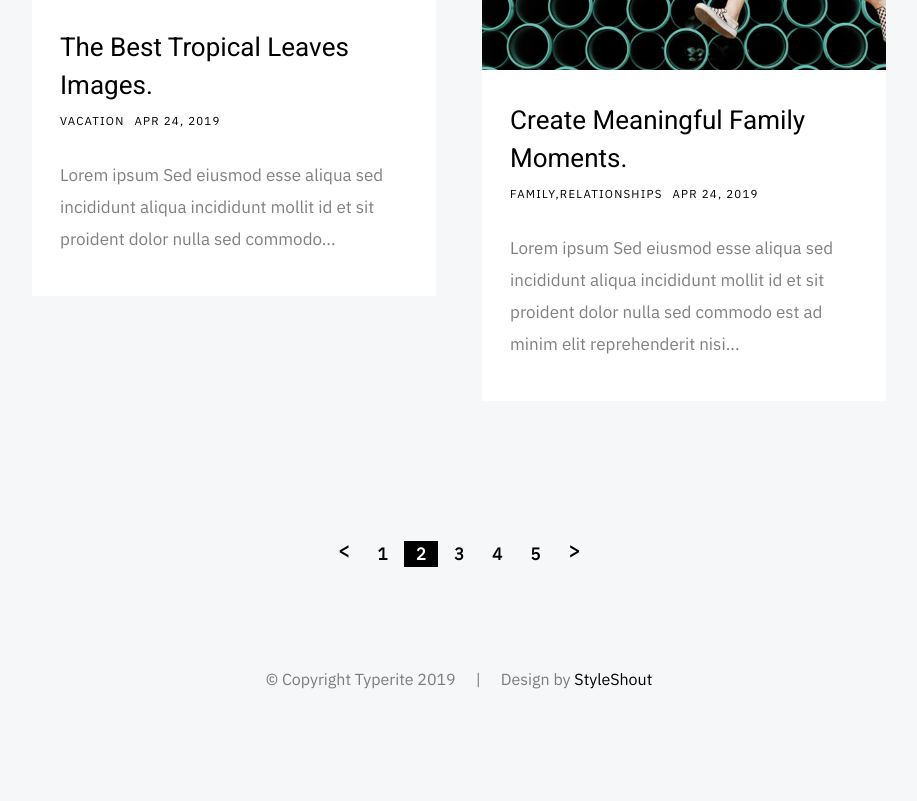
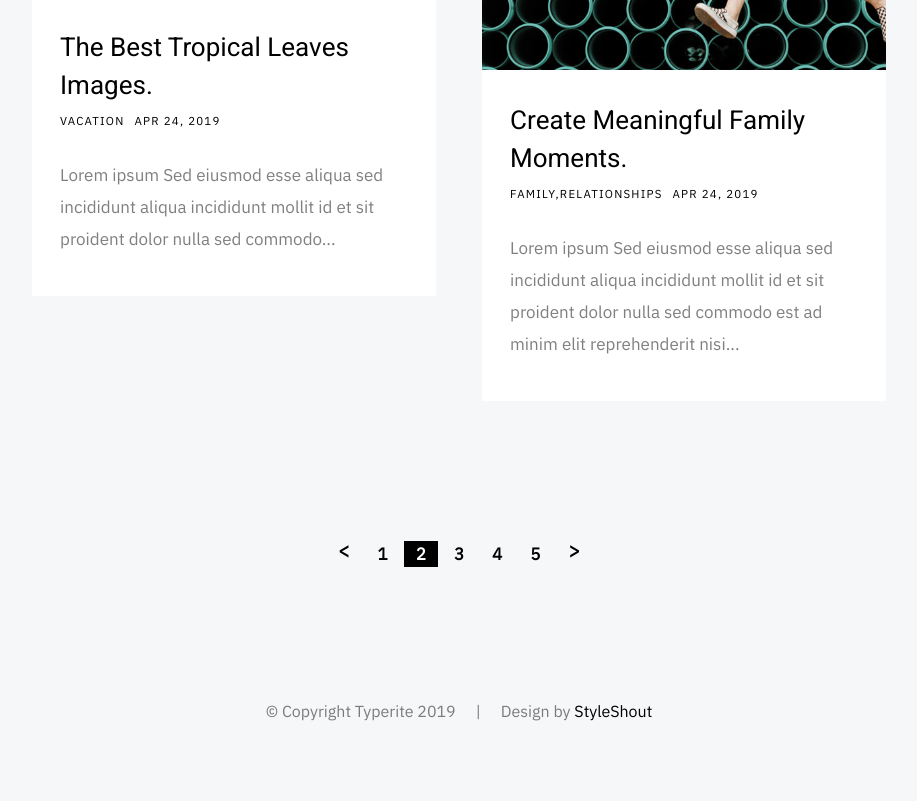
Before and after one commit to muubar/typerite-theme, a React app: page / in a window 1280 px wide. Shown: the part 2954-3755 px from the top of the page, without its empty margins (326-1243 px from the left). Before the commit the page ends 3723 px from the top, so only its background shows below. Built offline with nearby package versions, Linux system fonts and the light colour scheme.

Commit message:
use padding instead of margin to fix body overflow

```diff
--- a/src/components/footer/footer.scss
+++ b/src/components/footer/footer.scss
@@ -3,7 +3,7 @@
 .footer {
   display: flex;
   justify-content: center;
-    margin: 4rem 0 8rem 0;
+  padding: 4rem 0 8rem 0;
   color: $gray-body;
   font-size: 1.6rem;
 
@@ -19,6 +19,6 @@
 
 @media screen and (min-width: 1100px) {
   .footer {
-        padding: 6.4rem 4rem 0 33rem;
+    padding: 10.4rem 4rem 8rem 33rem;
   }
 }
```
Lines whose indentation alone changed are shown as unchanged.
